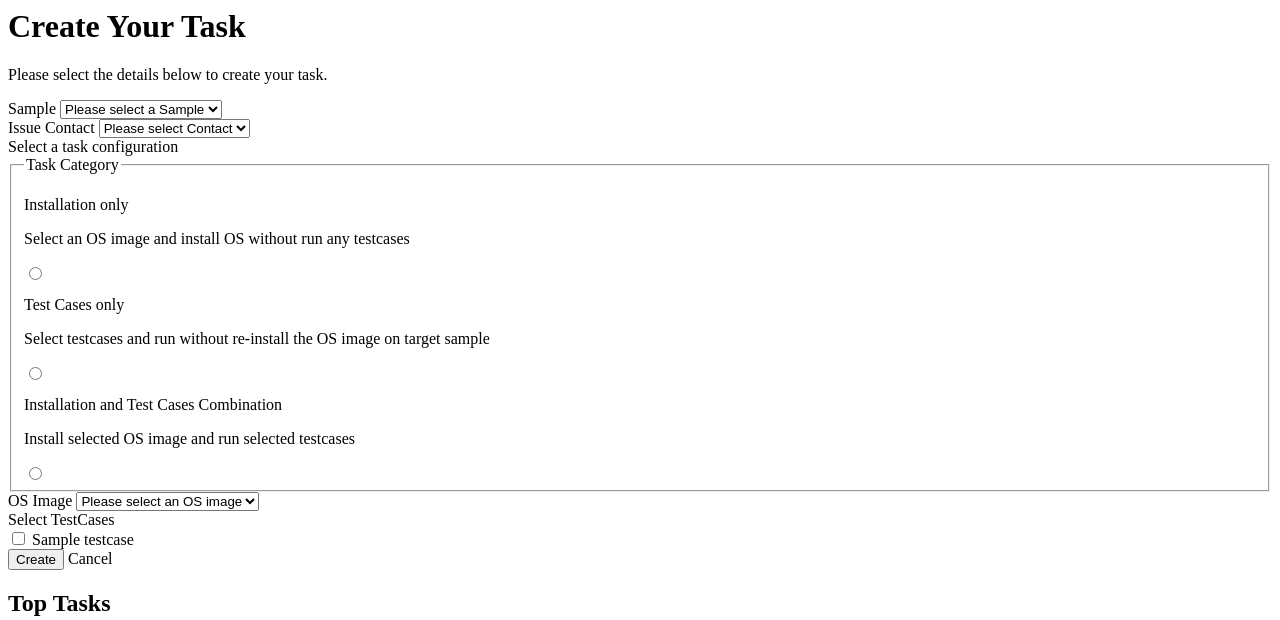
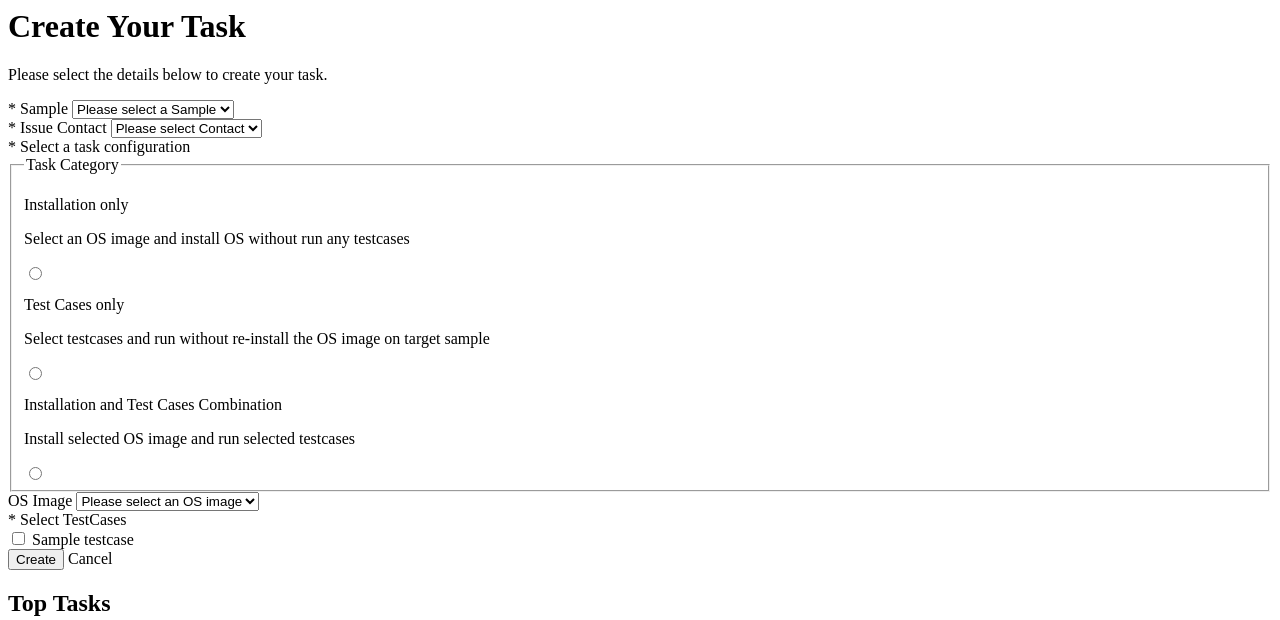
Before and after one commit to BabyKnight/mirror, a Django app: page /index/task/ in a window 1280 px wide. Shown: the top 620 px of the page. Run offline with Django 5.2, Linux system fonts and the light colour scheme; tables that the repository leaves empty hold one stand-in row (values such as "Sample post").

Commit message:
set required field for task creation

```diff
--- a/mirror/core/templates/task.html
+++ b/mirror/core/templates/task.html
@@ -11,7 +11,7 @@
             <div class="grid grid-cols-5 gap-x-8 gap-y-4">
 
                 <div class="col-span-2 flex flex-col pr-10">
-                    <label for="sample" class="text-sm font-medium text-gray-700">Sample</label>
+                    <label for="sample" class="text-sm font-medium text-gray-700">* Sample</label>
                     <select id="sample" name="sample" class="w-full bg-white border-0 border-b-2 border-grey-800 outline-none px-4 py-2 focus:outline-none focus:border-blue-700" data-required>
                                     <option value="">Please select a Sample</option>
                                     {% for item in samples %}
@@ -21,7 +21,7 @@
                 </div>
                 <div class="col-span-3 flex flex-col pr-10"></div>
                 <div class="col-span-2 flex flex-col pr-10">
-                    <label for="contact" class="text-sm font-medium text-gray-700">Issue Contact</label>
+                    <label for="contact" class="text-sm font-medium text-gray-700">* Issue Contact</label>
                     <select id="contact" name="contact" class="w-full bg-white border-0 border-b-2 border-grey-800 outline-none px-4 py-2 focus:outline-none focus:border-blue-700" data-required>
                                     <option value="">Please select Contact</option>
                                     {% for item in users %}
@@ -31,7 +31,7 @@
                 </div>
                 <div class="col-span-3 flex flex-col pr-10"></div>
                 <div class="col-span-5 flex flex-col pr-10">
-                    <label for="last_name" class="text-sm font-medium text-gray-700">Select a task configuration</label>
+                    <label for="last_name" class="text-sm font-medium text-gray-700">* Select a task configuration</label>
                     <fieldset class="space-y-3 grid grid-cols-1 md:grid-cols-2 gap-x-8 gap-y-4" data-required>
                         <legend class="sr-only">Task Category</legend>
 
@@ -80,7 +80,7 @@
                 </div>
                 <div class="col-span-3 flex flex-col pr-10"></div>
                 <div class="col-span-2 flex flex-col pr-10">
-                    <label for="testcases" class="text-sm font-medium text-gray-700" data-required>Select TestCases</label>
+                    <label for="testcases" class="text-sm font-medium text-gray-700" data-required>* Select TestCases</label>
                     <div class="py-4">
                         {% for item in testcases %}
                           <label for="{{ item.id }}" class="flex items-center cursor-pointer select-none py-2">
```
